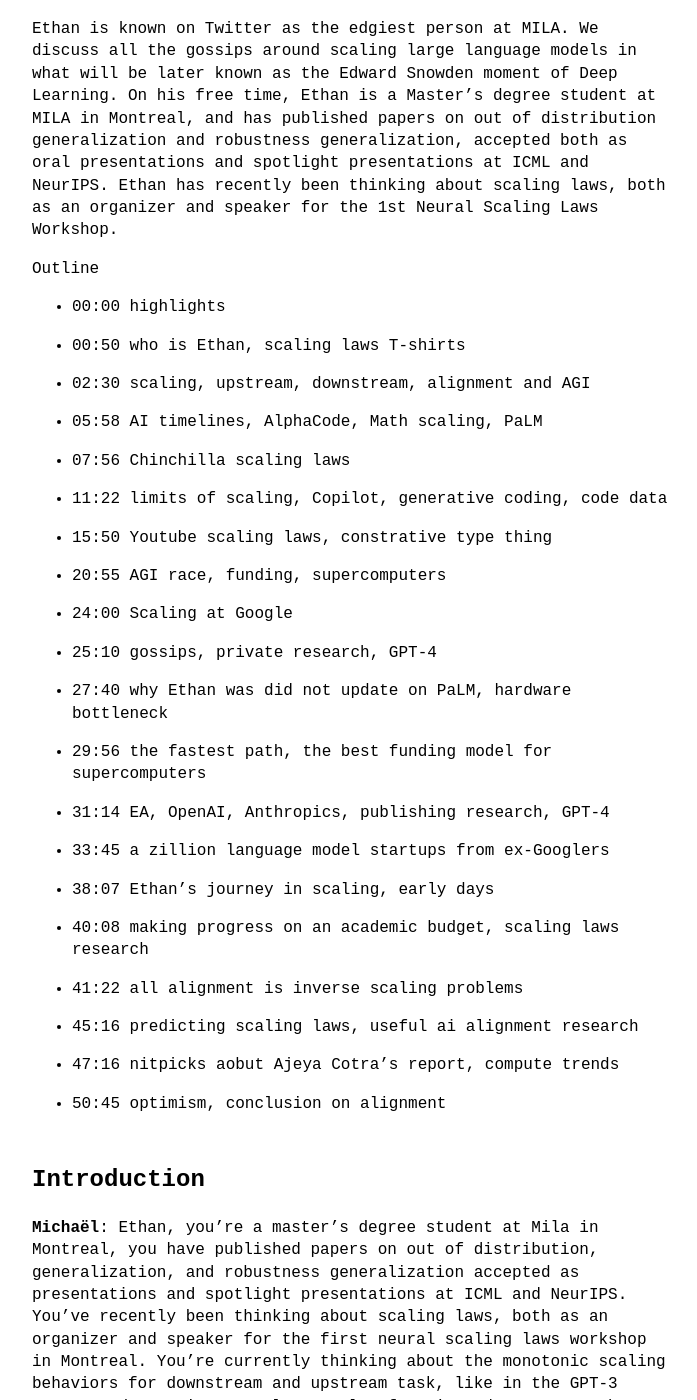
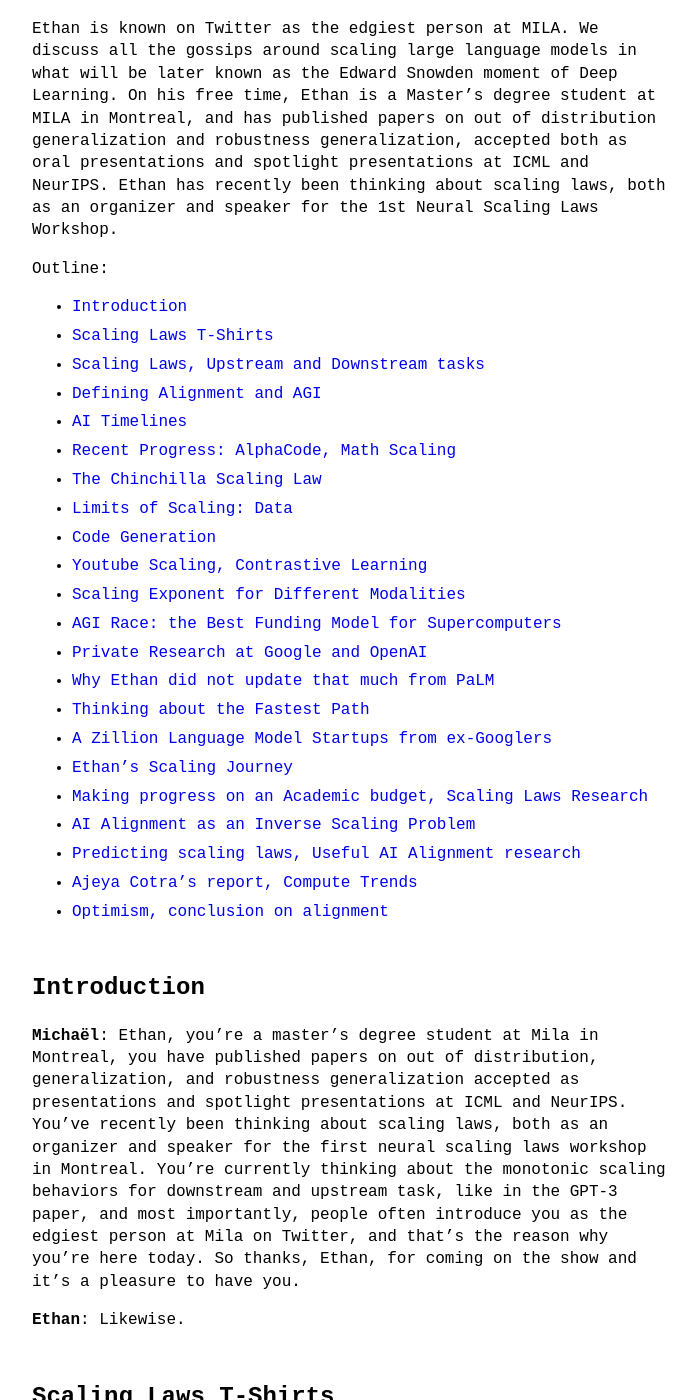
Before and after one commit to theinsideview/theinsideview.github.io, a Jekyll site: the page built from _posts/2022-05-05-ethan.md, in a window 1280 px wide and 1400 px high, scrolled down 831 px. Shown: the whole window, without its empty margins (288-985 px from the left). Built offline with Jekyll 4.4.1, drawn with Linux system fonts in a browser that asks for light colours.

Commit message:
Update 2022-05-05-ethan.md

```diff
--- a/_posts/2022-05-05-ethan.md
+++ b/_posts/2022-05-05-ethan.md
@@ -12,50 +12,31 @@
 
 Ethan is known on Twitter as the edgiest person at MILA. We discuss all the gossips around scaling large language models in what will be later known as the Edward Snowden moment of Deep Learning. On his free time, Ethan is a Master’s degree student at MILA in Montreal, and has published papers on out of distribution generalization and robustness generalization, accepted both as oral presentations and spotlight presentations at ICML and NeurIPS. Ethan has recently been thinking about scaling laws, both as an organizer and speaker for the 1st Neural Scaling Laws Workshop.
 
-Outline
+Outline:
+- [Introduction](#introduction)
+- [Scaling Laws T-Shirts](#scaling-laws-t-shirts)
+- [Scaling Laws, Upstream and Downstream tasks](#scaling-laws-upstream-and-downstream-tasks)
+- [Defining Alignment and AGI](#defining-alignment-and-agi)
+- [AI Timelines](#ai-timelines)
+- [Recent Progress: AlphaCode, Math Scaling](#recent-progress:-alphacode-math-scaling)
+- [The Chinchilla Scaling Law](#the-chinchilla-scaling-law)
+- [Limits of Scaling: Data](#limits-of-scaling:-data)
+- [Code Generation](#code-generation)
+- [Youtube Scaling, Contrastive Learning](#youtube-scaling-contrastive-learning)
+- [Scaling Exponent for Different Modalities](#scaling-exponent-for-different-modalities)
+- [AGI Race: the Best Funding Model for Supercomputers](#agi-race:-the-best-funding-model-for-supercomputers)
+- [Private Research at Google and OpenAI](#private-research-at-google-and-openai)
+- [Why Ethan did not update that much from PaLM](#why-ethan-did-not-update-that-much-from-palm)
+- [Thinking about the Fastest Path](#thinking-about-the-fastest-path)
+- [A Zillion Language Model Startups from ex-Googlers](#a-zillion-language-model-startups-from-ex-googlers)
+- [Ethan's Scaling Journey](#ethan's-scaling-journey)
+- [Making progress on an Academic budget, Scaling Laws Research](#making-progress-on-an-academic-budget-scaling-laws-research)
+- [AI Alignment as an Inverse Scaling Problem](#ai-alignment-as-an-inverse-scaling-problem)
+- [Predicting scaling laws, Useful AI Alignment research](#predicting-scaling-laws-useful-ai-alignment-research)
+- [Ajeya Cotra's report, Compute Trends](#ajeya-cotra's-report-compute-trends)
+- [Optimism, conclusion on alignment](#optimism-conclusion-on-alignment)
 
-
-- 00:00 highlights
-
-- 00:50 who is Ethan, scaling laws T-shirts
-
-- 02:30 scaling, upstream, downstream, alignment and AGI
-
-- 05:58 AI timelines, AlphaCode, Math scaling, PaLM
-
-- 07:56 Chinchilla scaling laws
-
-- 11:22 limits of scaling, Copilot, generative coding, code data
-
-- 15:50 Youtube scaling laws, constrative type thing
-
-- 20:55 AGI race, funding, supercomputers
-
-- 24:00 Scaling at Google
-
-- 25:10 gossips, private research, GPT-4
-
-- 27:40 why Ethan was did not update on PaLM, hardware bottleneck
-
-- 29:56 the fastest path, the best funding model for supercomputers
-
-- 31:14 EA, OpenAI, Anthropics, publishing research, GPT-4
-
-- 33:45 a zillion language model startups from ex-Googlers
-
-- 38:07 Ethan's journey in scaling, early days
-
-- 40:08 making progress on an academic budget, scaling laws research
-
-- 41:22 all alignment is inverse scaling problems
-
-- 45:16 predicting scaling laws, useful ai alignment research
-
-- 47:16 nitpicks aobut Ajeya Cotra's report, compute trends
-
-- 50:45 optimism, conclusion on alignment
-
-## Introduction
+## Introduction <a name="introduction"></a>
 
 **Michaël**: Ethan, you're a master's degree student at Mila in Montreal, you have published papers on out of distribution, generalization, and robustness generalization accepted as presentations and spotlight presentations at ICML and NeurIPS. You've recently been thinking about scaling laws, both as an organizer and speaker for the first neural scaling laws workshop in Montreal. You're currently thinking about the monotonic scaling behaviors for downstream and upstream task, like in the GPT-3 paper, and most importantly, people often introduce you as the edgiest person at Mila on Twitter, and that's the reason why you're here today. So thanks, Ethan, for coming on the show and it's a pleasure to have you.
 
```
